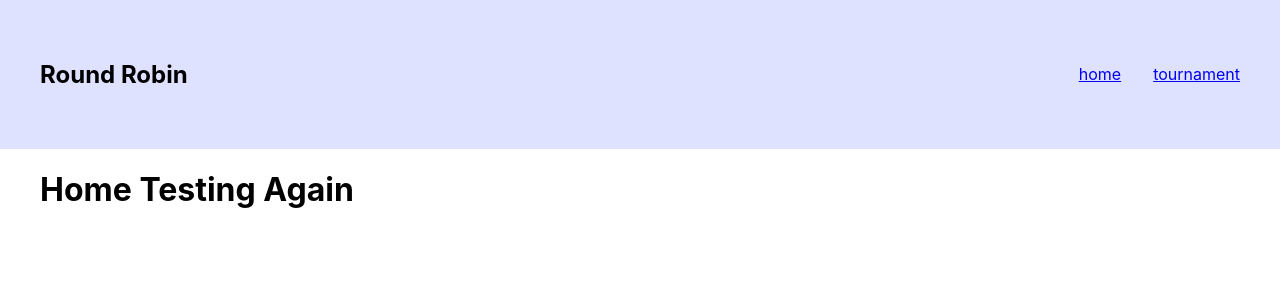
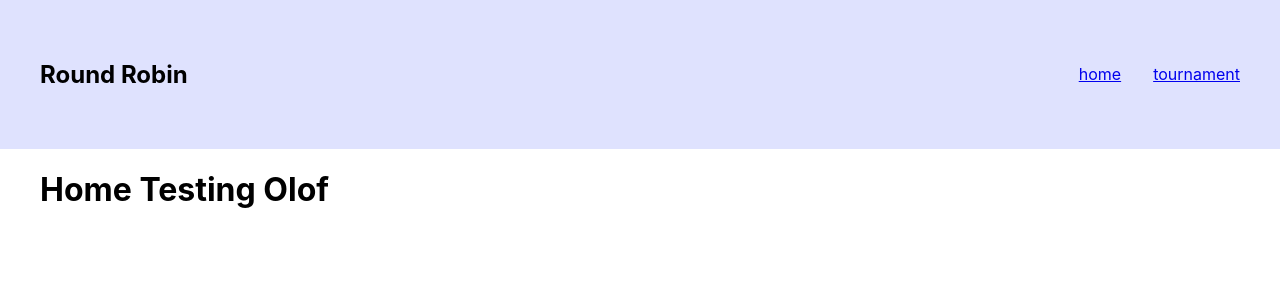
Before and after one commit to olofWallgren/RoundRobinApp, a React (Create React App) app: page / in a window 1280 px wide. Shown: the top 300 px of the page. Built offline with nearby package versions, Linux system fonts and the light colour scheme.

Commit message:
olle testar

```diff
--- a/src/routes/home/index.tsx
+++ b/src/routes/home/index.tsx
@@ -3,7 +3,7 @@ import "../../layout/container.css";
 
 const Home = () => (
   <div className="container">
-    <h1>Home Testing Again</h1>
+    <h1>Home Testing Olof</h1>
   </div>
 );
 
```
